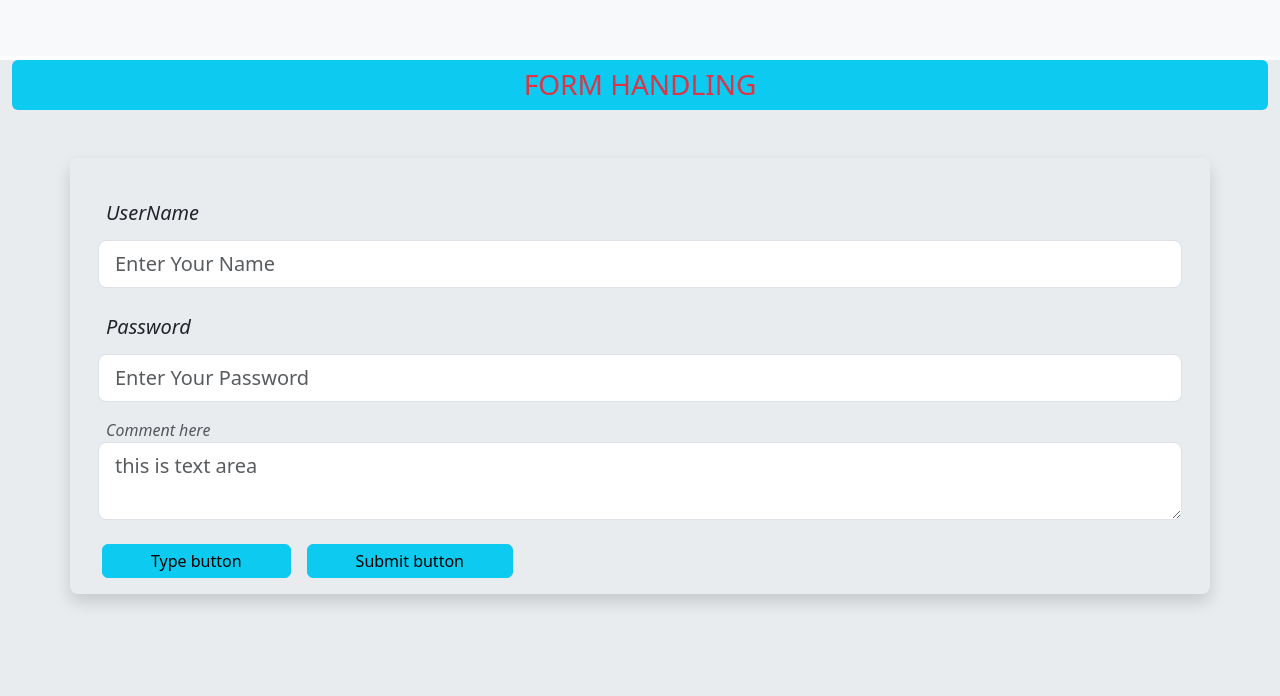
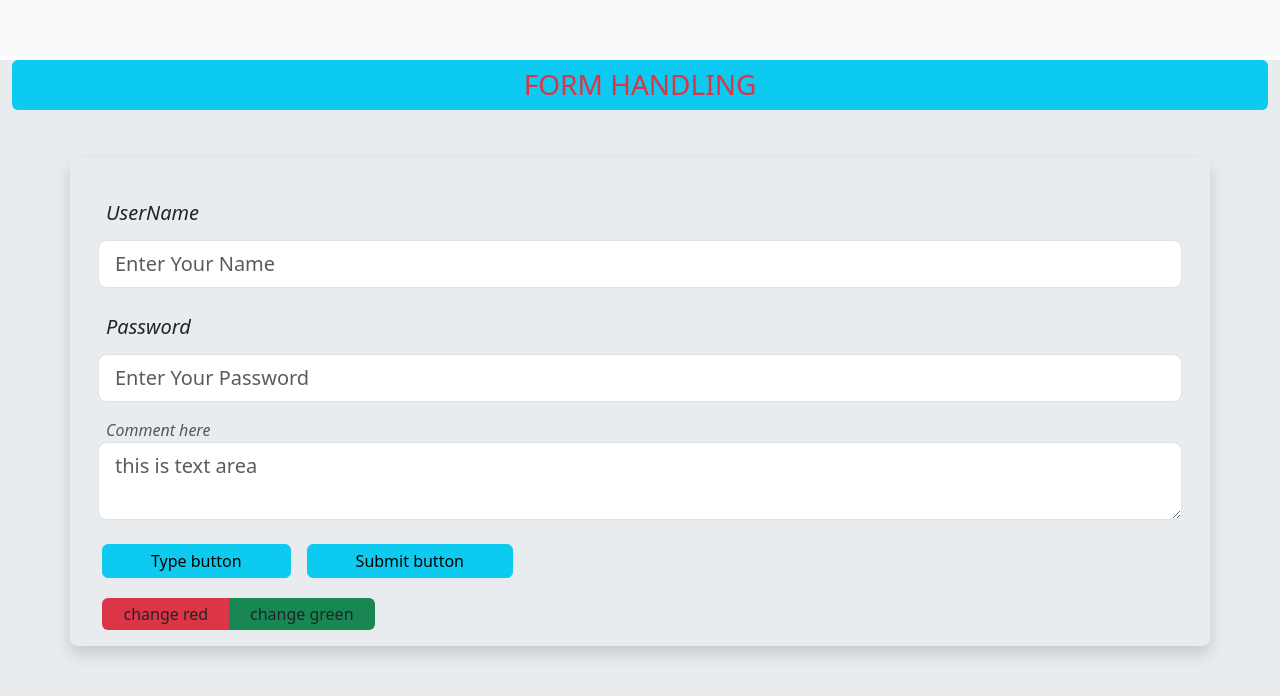
Before and after one commit to aungNyeinChan93/learnReact101, a React (Create React App) app: page / in a window 1280 px wide. Shown: the part 2281-2977 px from the top of the page. Built offline with nearby package versions, Linux system fonts and the light colour scheme.

Commit message:
learn useRef and manipulation Dom with hook

```diff
--- a/src/components/FormHanling.jsx
+++ b/src/components/FormHanling.jsx
@@ -5,7 +5,7 @@ import { useRef } from 'react';
 
 
 const FormHanling = () => {
-    const name = useRef("");
+    let name = useRef("");
     const password = useRef("");
     const message = useRef("");
 
@@ -18,10 +18,48 @@ const FormHanling = () => {
     };
 
     const forButtonType = () => {
-        console.log(name.current.value);
-        console.log(password.current.value);
-        console.log(password.current.value);
+        // console.log(name.current.value);
+        // console.log(password.current.value);
+        // console.log(password.current.value);
+        const userData = {
+            userName: name.current.value,
+            userPassword: password.current.value,
+            userMessage: message.current.value
+        };
+        // userData.userName = ""
+        console.log(userData);
+        name.current.value = "";
+        password.current.value = "";
+        message.current.value = "";
     };
+
+    function changeRed(e) {
+        // console.log("red",);
+        // console.log(e.target.style.background = "white");
+        // e.target.removeAttribute("class","bg-danger")
+        // e.target.setAttribute("class","btn btn-primary py-1 border-0")
+        e.target.parentElement.parentElement.parentElement.style.background = "red";
+        e.target.className = "btn btn-primary py-1 border-0 ";
+
+        //****************  dom manipulation with hook  ***************
+        //I was known from that lessons one hook can manipulate overall of the DOM !!!
+        name.current.style.border = "10px solid green";
+        password.current.style.border = "10px solid green";
+        message.current.style.border = "10px solid green";
+        name.current.focus();
+
+    }
+
+    function changeGreen(e) {
+        // console.log("green");
+        name.current.parentElement.parentElement.style.background = "green";
+        name.current.style.border = "10px solid red";
+        password.current.style.border = "10px solid red";
+        message.current.style.border = "10px solid red";
+        e.target.style.color = "white";
+        password.current.focus();
+    }
+
 
     return (
         <div className='Formhandling min-vh-100 bg-body-secondary container-fluid '>
@@ -41,7 +79,18 @@ const FormHanling = () => {
                 </div>
                 <button className='btn btn-info ms-3 px-5 py-1' type='button' onClick={() => forButtonType()}>Type button</button>
                 <button className='btn btn-info ms-3 px-5 py-1' type='submit' onClick={(e) => userInputData(e)}>Submit button</button>
+
+                {/* dom manipulation with hook */}
+                <br />
+                <div className="btn-container text-start ms-3">
+                    <div className="btn-group w-25  " style={{ marginTop: "20px" }} >
+                        <button onClick={(e) => changeRed(e)} className='btn py-1 bg-danger border-0' type='button' >change red</button>
+                        <button onClick={(e) => changeGreen(e)} className='btn py-1 bg-success border-0' type='button' >change green </button>
+                    </div>
+                </div>
+
             </form>
+
         </div>
     )
 }
```
